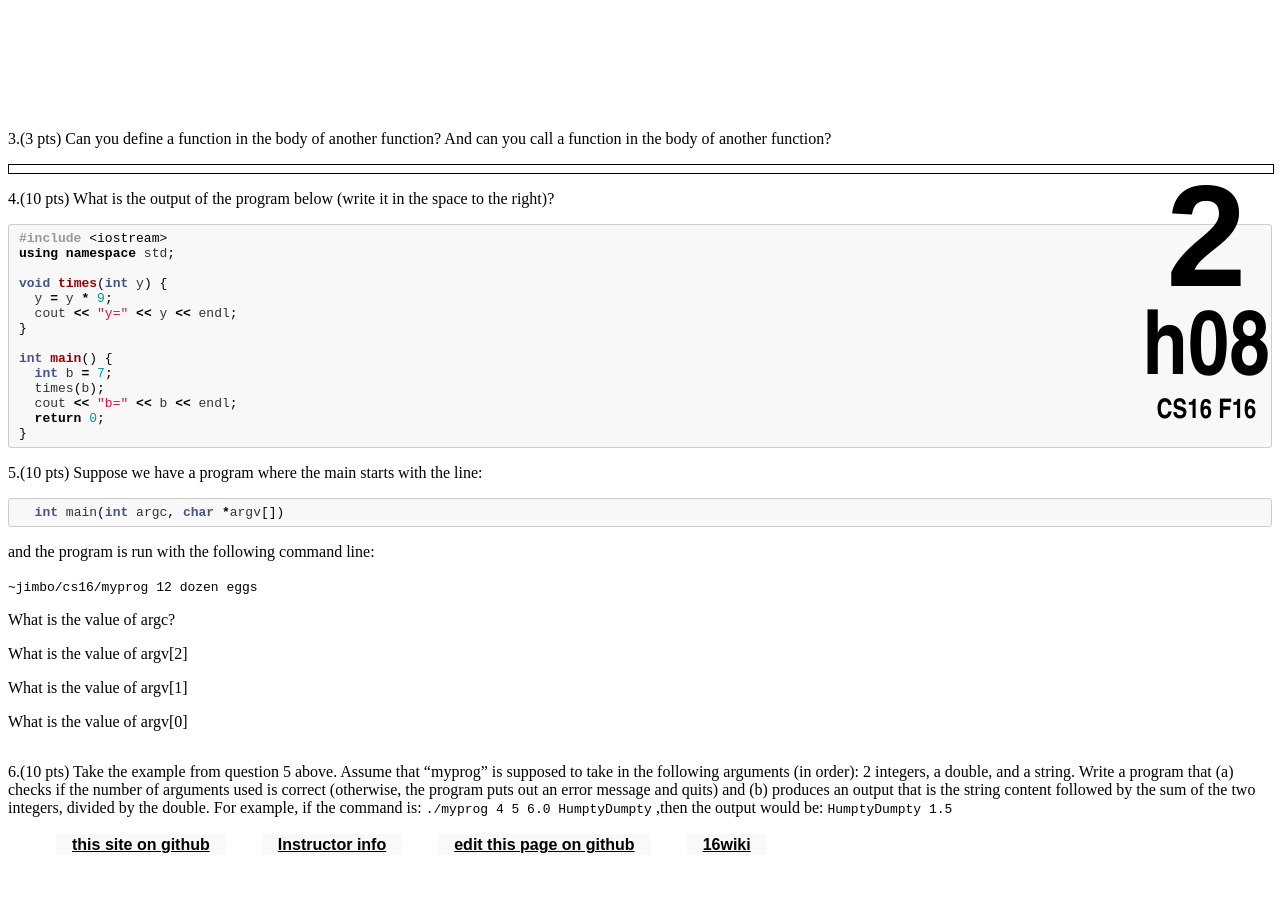
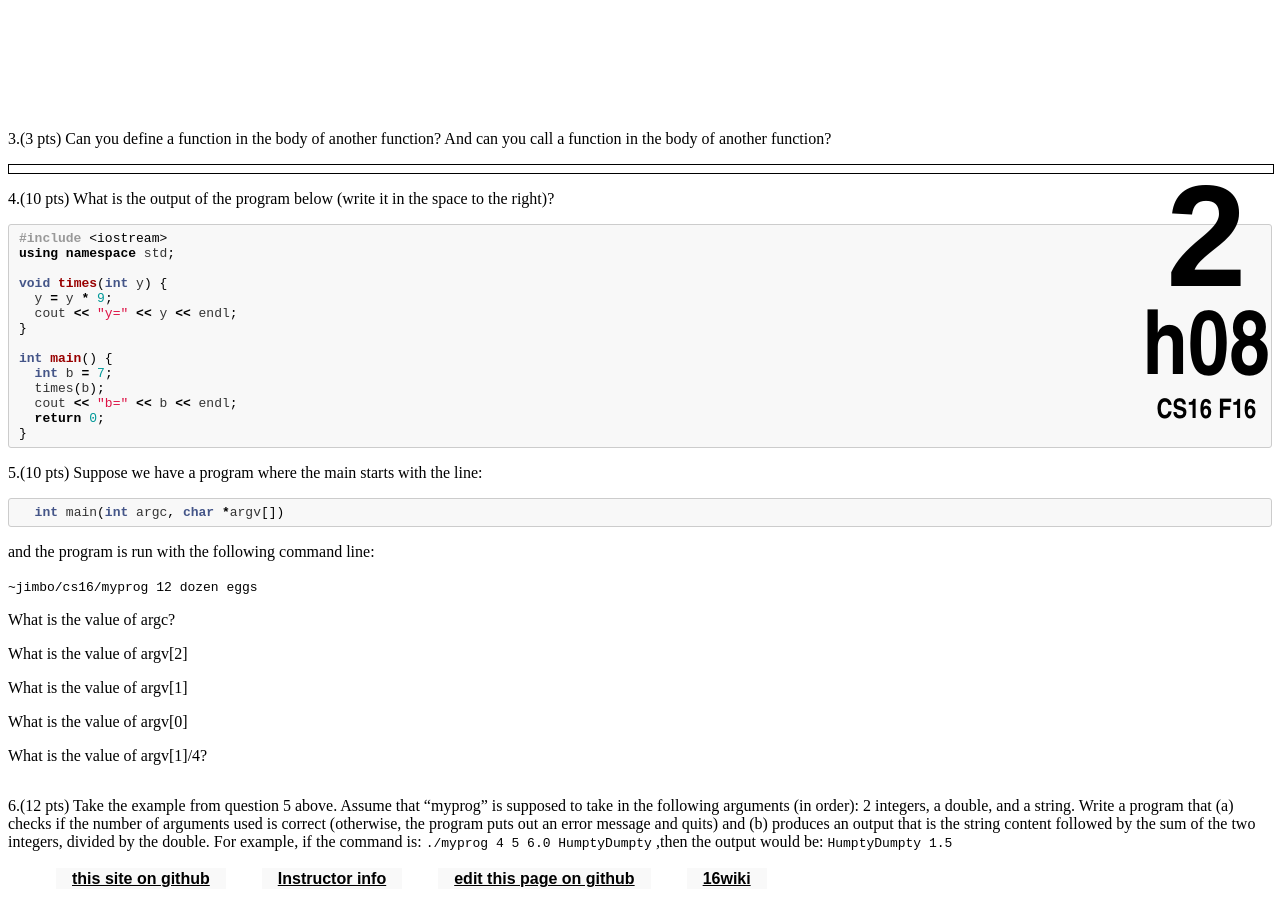
Before and after one commit to ucsb-cs16-s16/https-ucsb-cs16-s17.github.io, a Jekyll site: the page built from _hwk/h08.md, in a window 1280 px wide and 900 px high, scrolled down 808 px. Built offline with Jekyll 4.4.1, drawn with Linux system fonts in a browser that asks for light colours; before the commit the page ends 1674 px from its top, so only the background shows below that.

Commit message:
Update h08.md

```diff
--- a/_hwk/h08.md
+++ b/_hwk/h08.md
@@ -64,7 +64,10 @@ What is the value of argv[1]
 <div style="margin-bottom:1em"></div>
 
 What is the value of argv[0]
+<div style="margin-bottom:1em"></div>
+
+What is the value of argv[1]/4?
 <div style="margin-bottom:2em"></div>
 
-6.(10 pts) Take the example from question 5 above. Assume that "myprog" is supposed to take in the following arguments (in order): 2 integers, a double, and a string. Write a program that (a) checks if the number of arguments used is correct (otherwise, the program puts out an error message and quits) and (b) produces an output that is the string content followed by the sum of the two integers, divided by the double. For example, if the command is:
+6.(12 pts) Take the example from question 5 above. Assume that "myprog" is supposed to take in the following arguments (in order): 2 integers, a double, and a string. Write a program that (a) checks if the number of arguments used is correct (otherwise, the program puts out an error message and quits) and (b) produces an output that is the string content followed by the sum of the two integers, divided by the double. For example, if the command is:
 `./myprog 4 5 6.0 HumptyDumpty` ,then the output would be: `HumptyDumpty 1.5`
```
